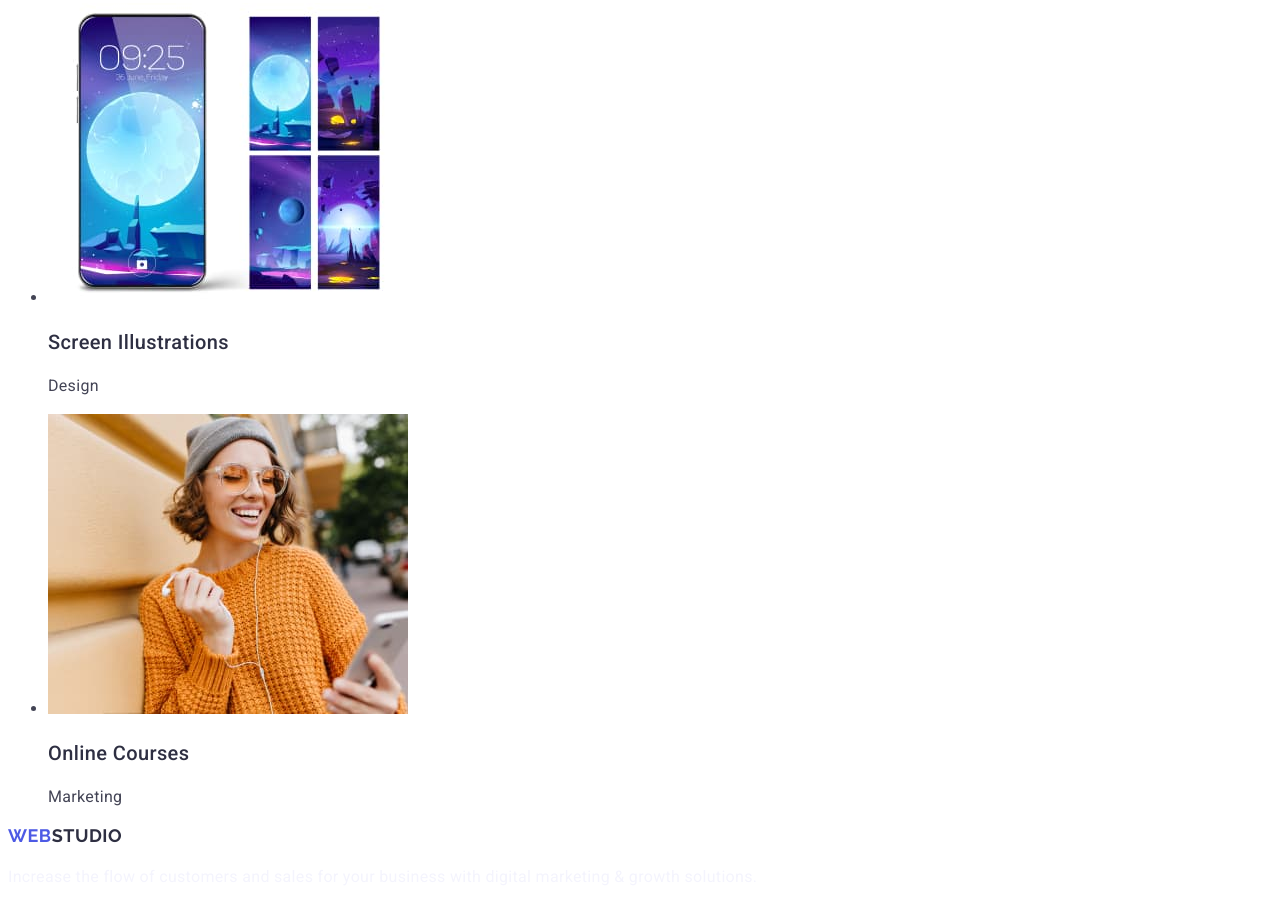
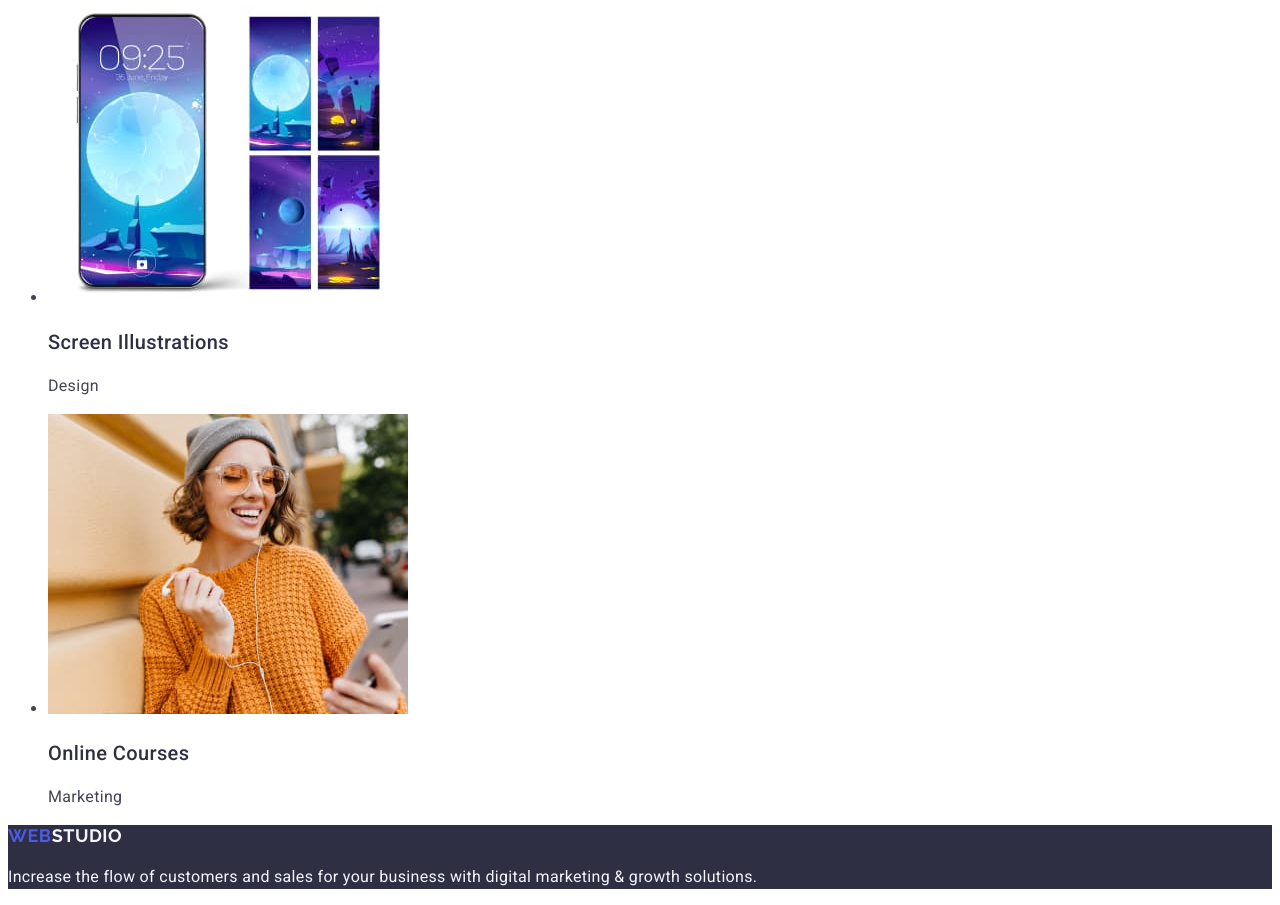
Before and after one commit to Yura-Chek/goit-markup-hw-02, a plain HTML site: page index.html in a window 1280 px wide. Shown: the part 4083-4988 px from the top of the page. Drawn offline with Linux system fonts and the light colour scheme.

Commit message:
bug fixes

```diff
--- a/css/styles.css
+++ b/css/styles.css
@@ -162,7 +162,7 @@ body {
 }
 
 .basement {
-  border-color: #2e2f42;
+  background-color: #2e2f42;
 }
 
 .footer_text {
@@ -172,3 +172,7 @@ body {
   letter-spacing: 0.02em;
   color: #f4f4fd;
 }
+
+.logo_basement_studio {
+  color: #f4f4fd;
+}
--- a/index.html
+++ b/index.html
@@ -202,7 +202,9 @@
     </main>
 
     <footer class="basement">
-      <a href="" class="nav">Web<span class="logo_studio">Studio</span></a>
+      <a href="" class="nav"
+        >Web<span class="logo_basement_studio">Studio</span></a
+      >
       <p class="footer_text">
         Increase the flow of customers and sales for your business with digital
         marketing & growth solutions.
```
